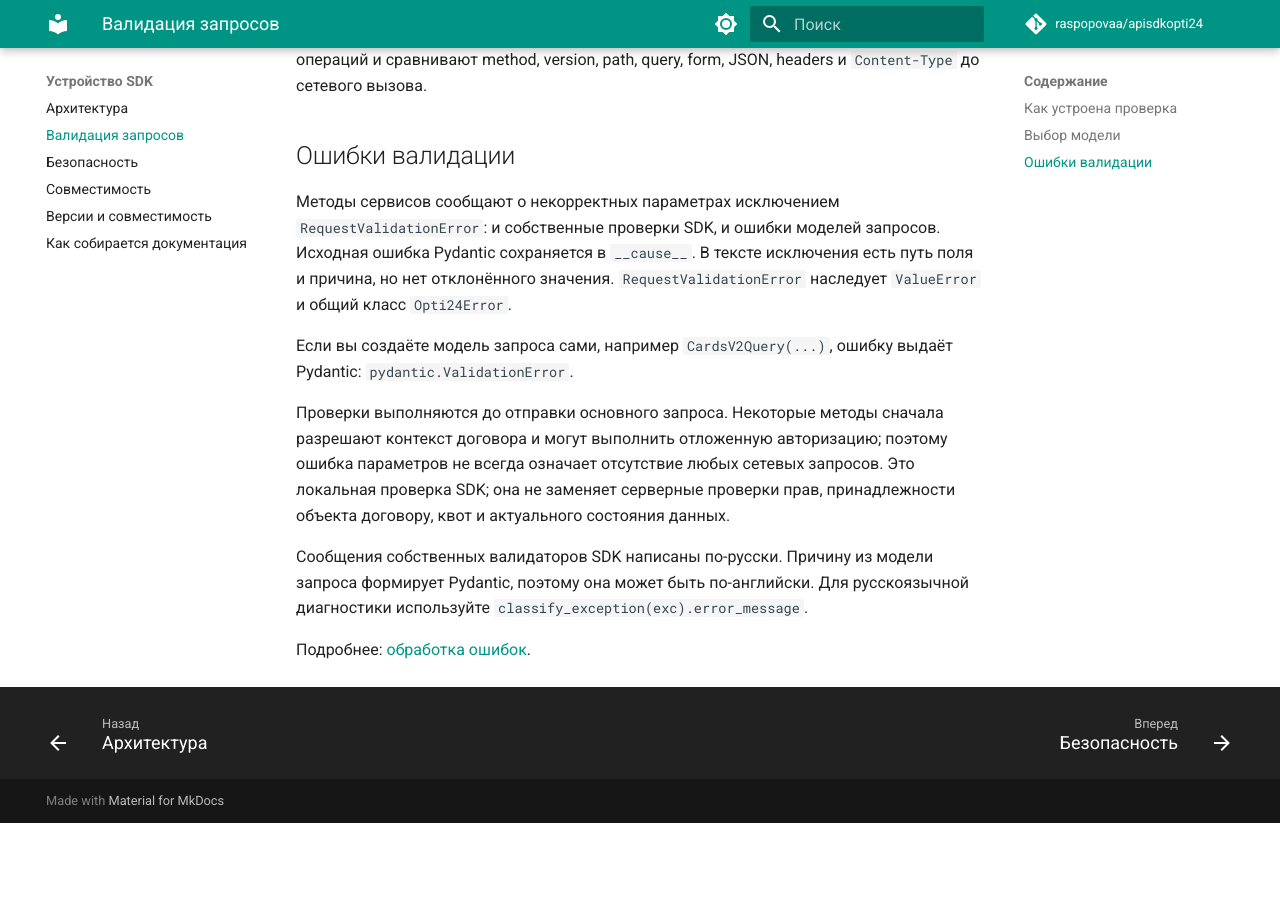
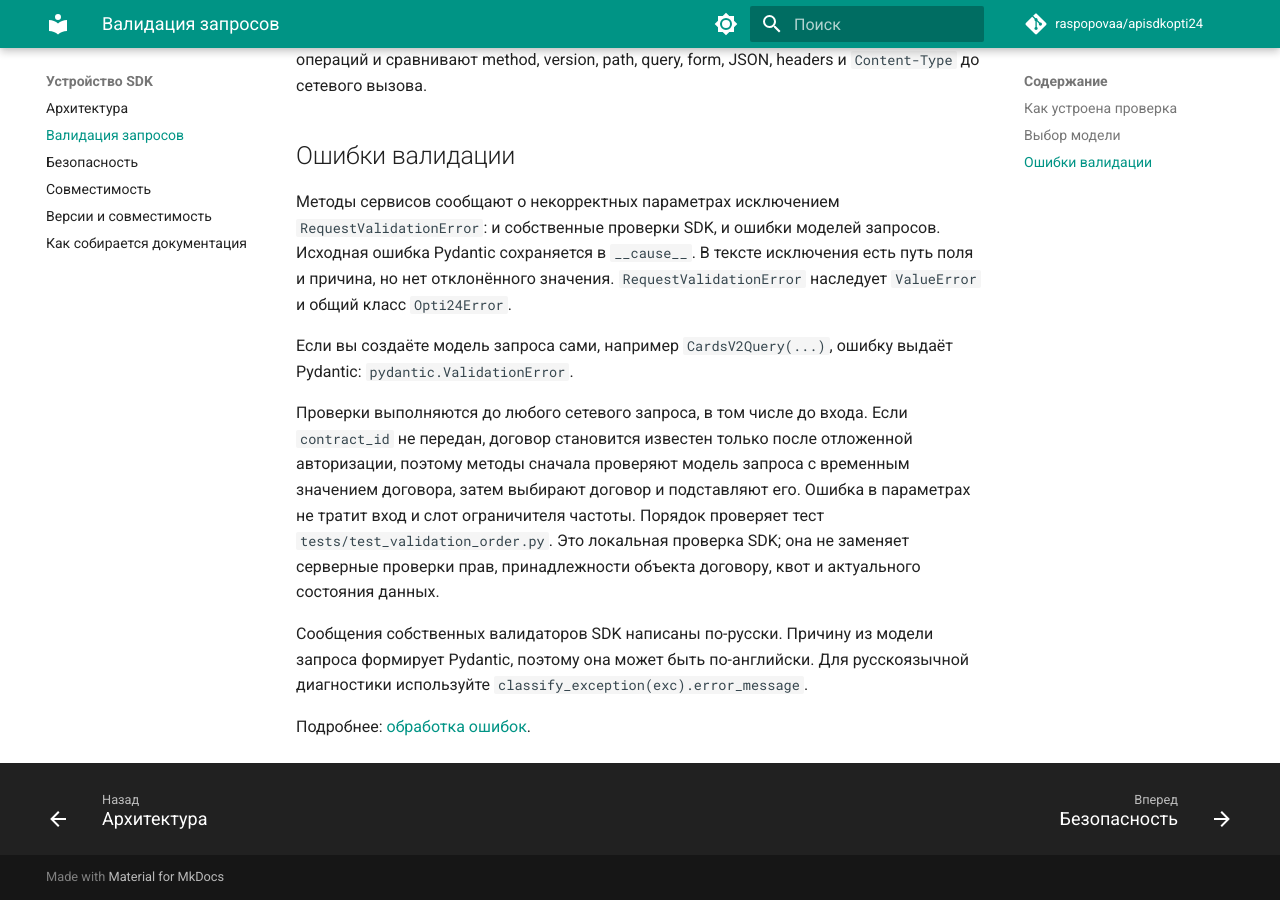
Before and after one commit to raspopovaa/apisdkopti24, an MkDocs documentation site: the page built from docs/request-validation.md, in a window 1280 px wide and 900 px high, scrolled down 1283 px. Built offline with MkDocs 1.6.1 and Material for MkDocs 9.7.7, drawn with Linux system fonts in a browser that asks for light colours; comment, search, counter and statistics services are not loaded; the version menu is left out; before the commit the page ends 2106 px from its top, so only the background shows below that.

Commit message:
refactor: get_cards_v2 и iter_cards_v2 через _validated_with_contract
Оба метода сами повторяли схему: собрать модель до входа, выбрать договор,
подставить его копией. Теперь они используют общий помощник, как block_card
и set_card_comment. Поведение не меняется: параметры проверяются до входа.

В docs/request-validation.md убрана устаревшая оговорка, что ошибка
параметров может стоить отложенной авторизации.

Co-Authored-By: Claude Opus 5.5 <noreply@anthropic.com>
Claude-Session: https://claude.ai/code/session_015dGGiqu5A1XNDbRHPeRjg7

```diff
--- a/docs/request-validation.md
+++ b/docs/request-validation.md
@@ -58,10 +58,12 @@ QR/MPC-модели дополнительно проверяют PIN из 4–8
 Если вы создаёте модель запроса сами, например `CardsV2Query(...)`, ошибку
 выдаёт Pydantic: `pydantic.ValidationError`.
 
-Проверки выполняются до отправки основного запроса. Некоторые методы сначала
-разрешают контекст договора и могут выполнить отложенную авторизацию; поэтому
-ошибка параметров не всегда означает отсутствие любых сетевых запросов.
-Это локальная проверка SDK; она не заменяет серверные проверки прав,
+Проверки выполняются до любого сетевого запроса, в том числе до входа. Если
+`contract_id` не передан, договор становится известен только после отложенной
+авторизации, поэтому методы сначала проверяют модель запроса с временным
+значением договора, затем выбирают договор и подставляют его. Ошибка в
+параметрах не тратит вход и слот ограничителя частоты. Порядок проверяет тест
+`tests/test_validation_order.py`. Это локальная проверка SDK; она не заменяет серверные проверки прав,
 принадлежности объекта договору, квот и актуального состояния данных.
 
 Сообщения собственных валидаторов SDK написаны по-русски. Причину из модели
```
Also changed, not shown: 1 other file.
